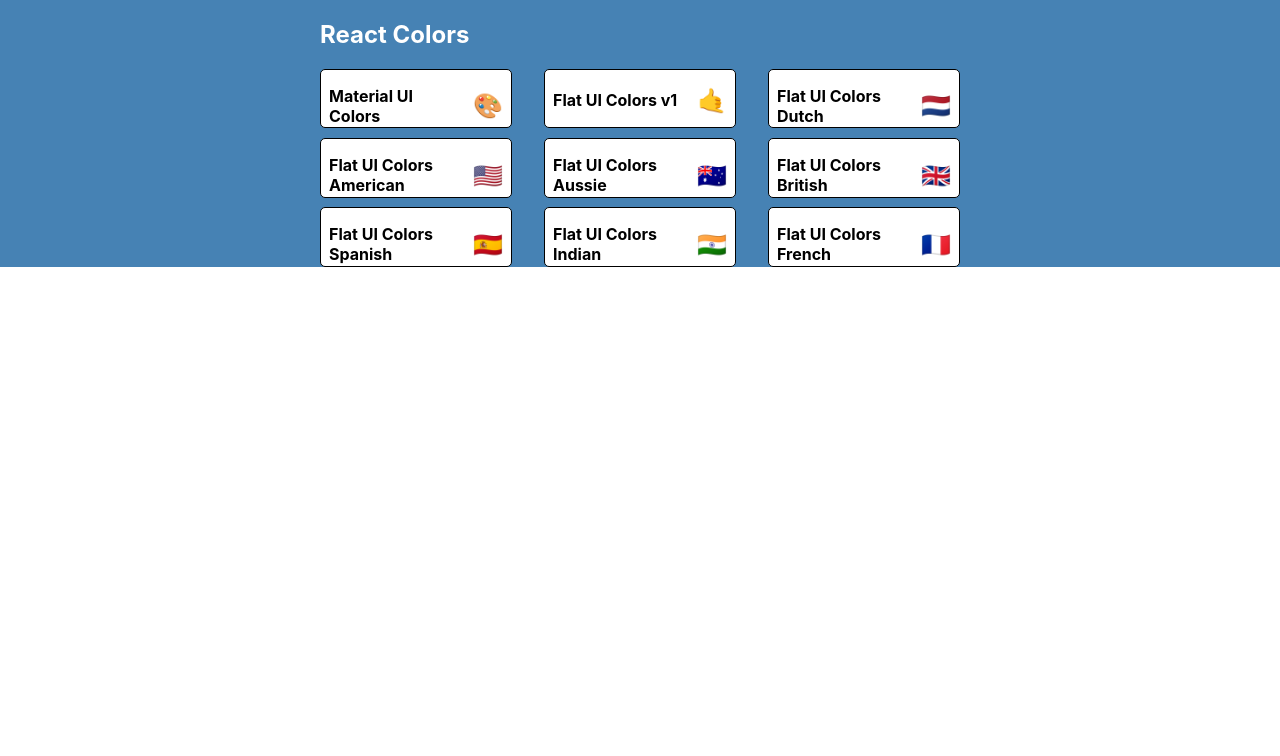
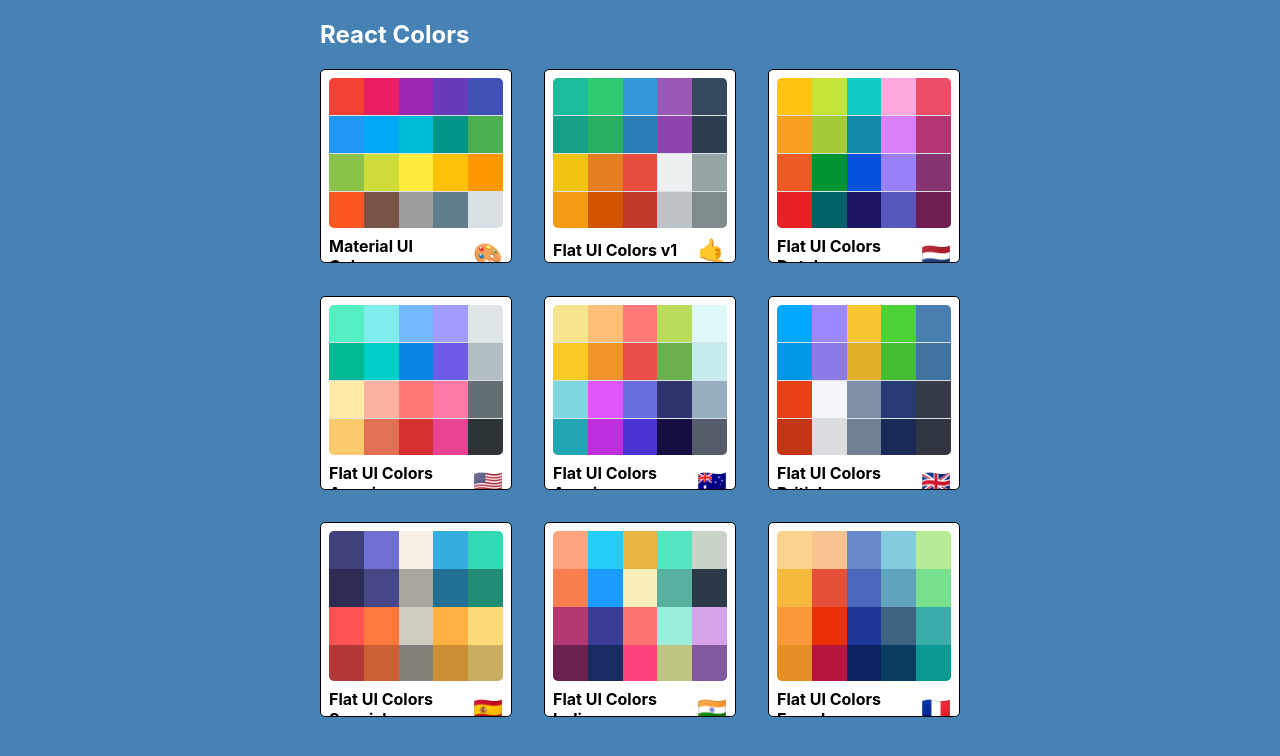
Before and after one commit to adewale2018/color_project, a React (Create React App) app: page / in a window 1280 px wide. Shown: the top 756 px of the page. Built offline with nearby package versions, Linux system fonts and the light colour scheme.

Commit message:
Styled MiniPalette

```diff
--- a/src/MiniPalette.js
+++ b/src/MiniPalette.js
@@ -14,7 +14,11 @@
     }
   },
   colors: {
-    backgroundColor: "grey"
+    backgroundColor: "#dae1e4",
+    height: "150px",
+    width: "100%",
+    borderRadius: "5px",
+    overflow: "hidden"
   },
   title: {
     display: "flex",
@@ -29,14 +33,31 @@
   emoji: {
     marginLeft: "0.5rem",
     fontSize: "1.5rem"
+  },
+  miniColor: {
+    height: "25%",
+    width: "20%",
+    display: "inline-block",
+    margin: "0 auto",
+    position: "relative",
+    marginBottom: "-3.5px"
   }
 
 }
 function MiniPalette(props) {
-  const { classes, paletteName, emoji } = props;
+  const { classes, paletteName, emoji, colors } = props;
+  const miniColorBoxes = colors.map(color => (
+    <div
+      className={classes.miniColor}
+      style={{backgroundColor: color.color}}
+      key={color.name}
+    />
+  ))
   return(
     <div className={classes.root}>
-     <div className={classes.colors}></div>
+     <div className={classes.colors}>
+       {miniColorBoxes}
+     </div>
      <h5 className={classes.title}>{paletteName}<span className={classes.emoji}>{emoji}</span></h5>
     </div>
   );
--- a/src/PaletteList.js
+++ b/src/PaletteList.js
@@ -6,7 +6,7 @@
 const styles = {
   root: {
     backgroundColor: "steelblue",
-    height: "100%",
+    height: "100vh",
     display: "flex",
     alignItems: "flex-start",
     justifyContent: "center"
```
